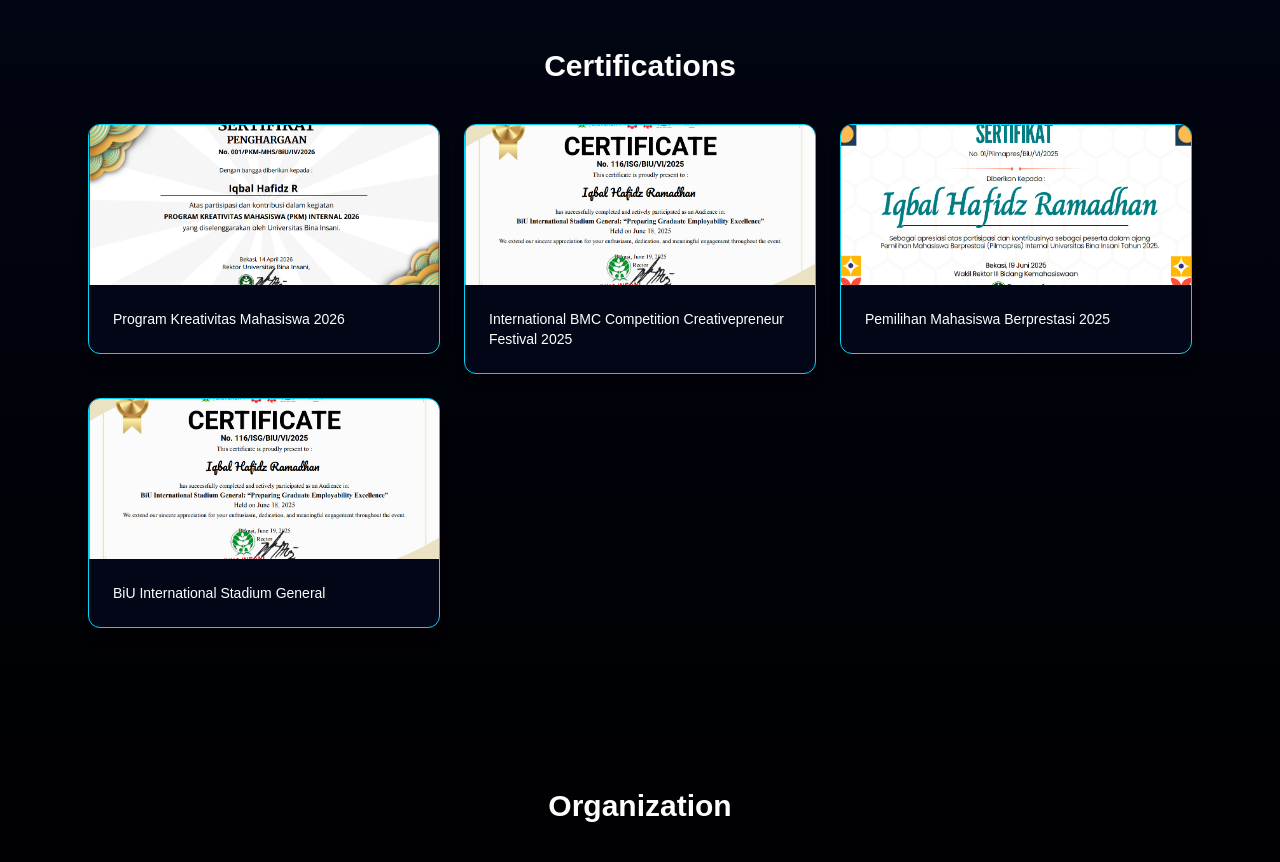
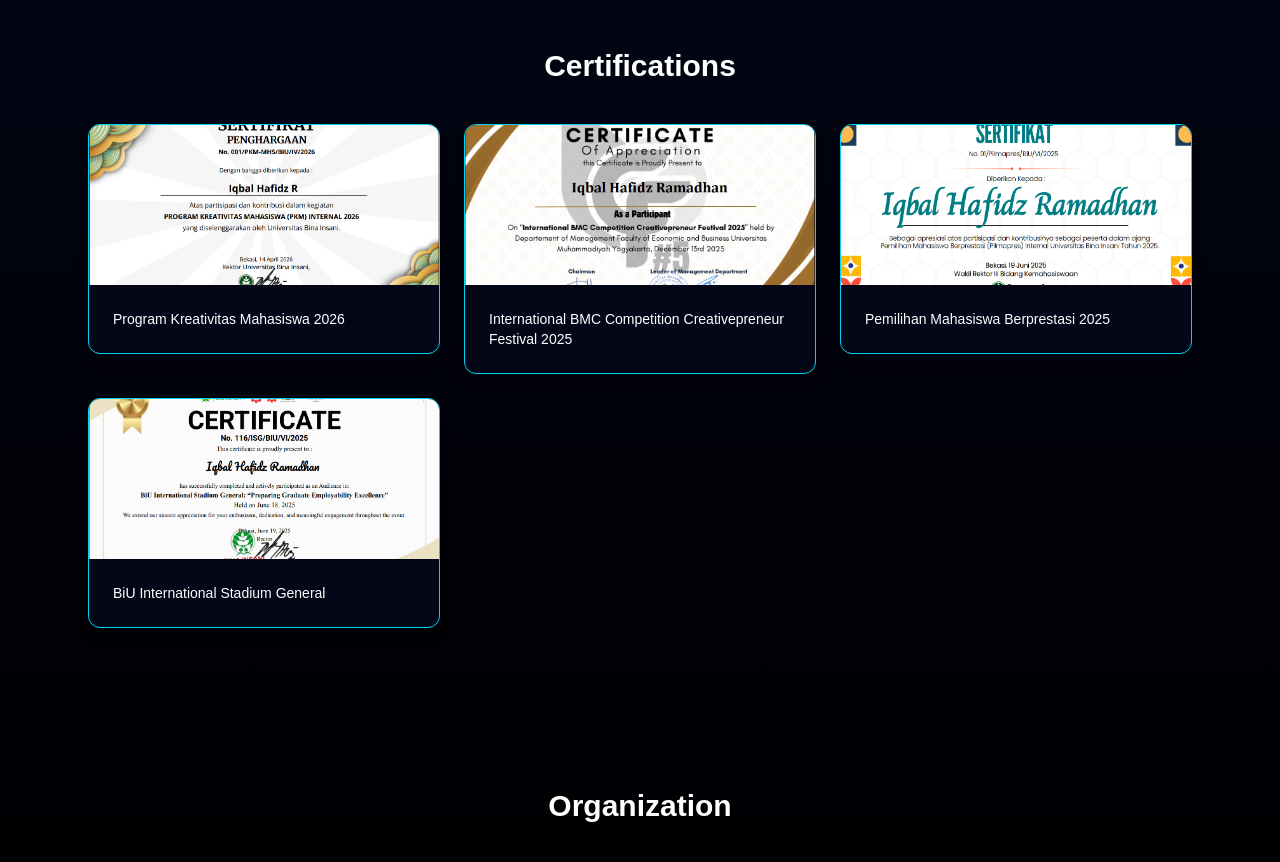
Before and after one commit to Resync02/Portfolio, a Next.js app: page / in a window 1280 px wide. Shown: the part 2200-3062 px from the top of the page. Built offline with nearby package versions, Linux system fonts and the light colour scheme.

Commit message:
update portfolio

```diff
--- a/app/page.js
+++ b/app/page.js
@@ -96,7 +96,7 @@
     },
     {
       title: "International BMC Competition Creativepreneur Festival 2025",
-      image: "/S4.png"
+      image: "/S2.png"
     },
     {
       title: "Pemilihan Mahasiswa Berprestasi 2025",
```
